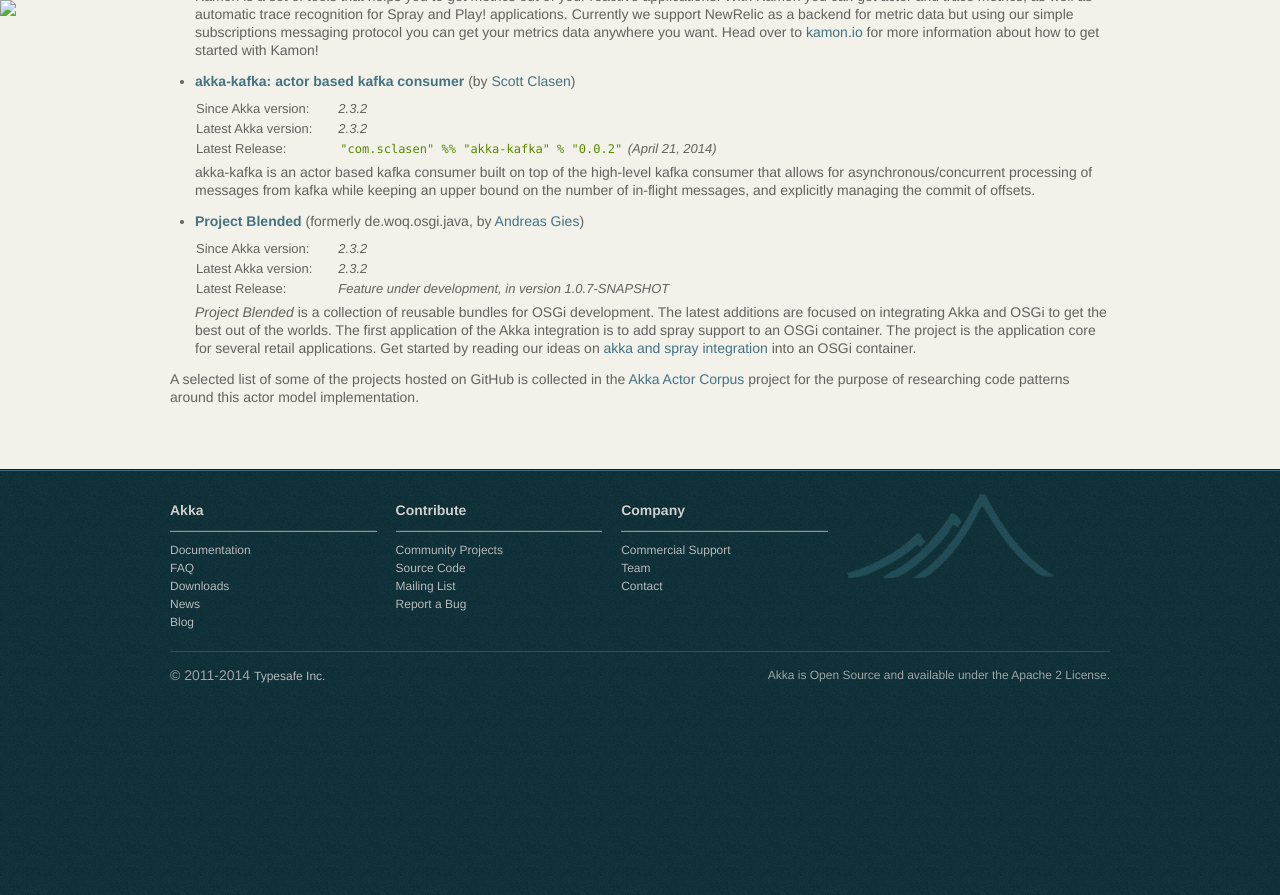
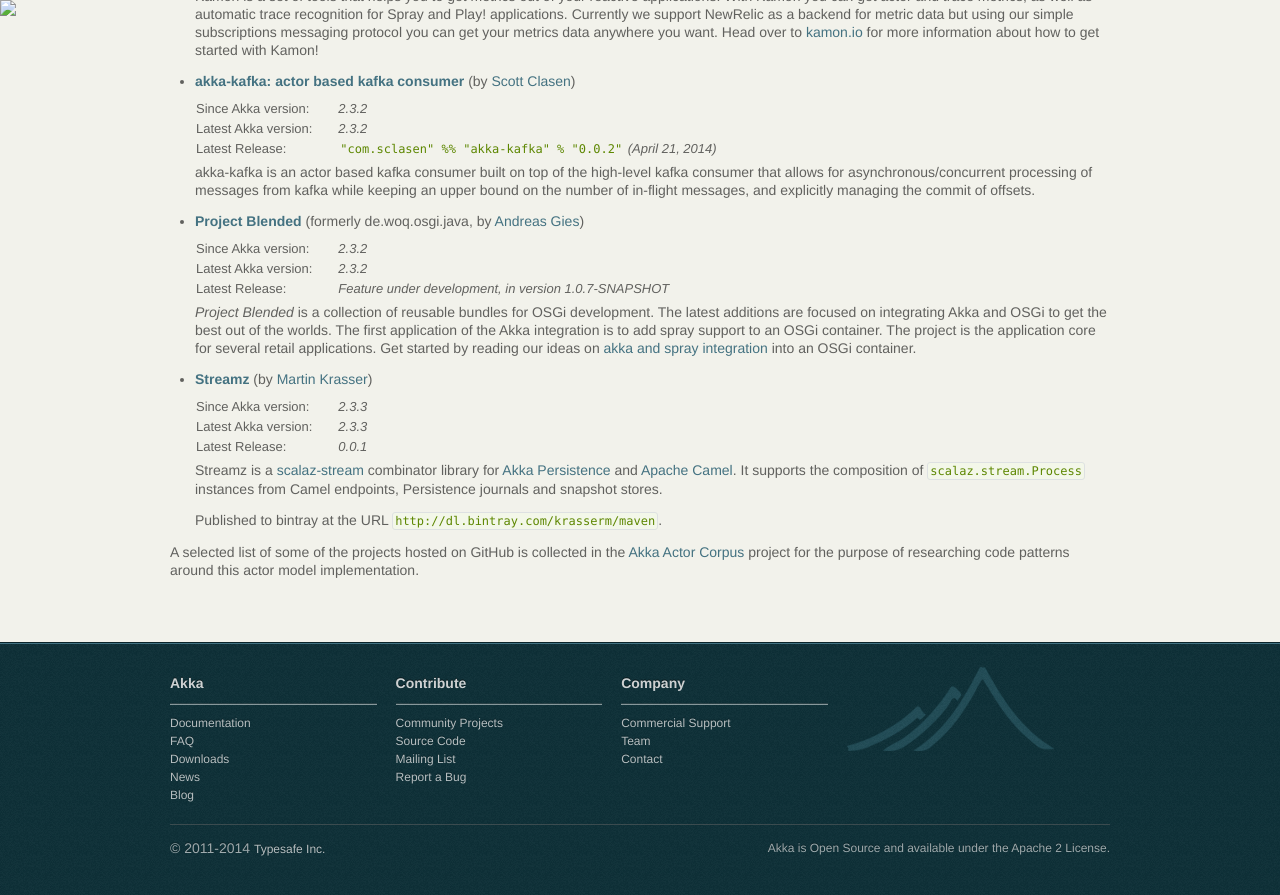
Before and after one commit to raboof/akka.github.com, a Jekyll site: the page built from community/index.md, in a window 1280 px wide and 900 px high, scrolled down 6473 px. Shown: the top 895 px of the window. Built offline with Jekyll 4.4.1, drawn with Linux system fonts in a browser that asks for light colours; before the commit the page ends 7200 px from its top, so only the background shows below that.

Commit message:
Add Streamz project

```diff
--- a/community/index.md
+++ b/community/index.md
@@ -556,6 +556,17 @@
   retail applications. Get started by reading our ideas on [akka and spray integration](http://www.wayofquality.de/projects/blended/)
   into an OSGi container.
 
+* **[Streamz](https://github.com/krasserm/streamz)** (by [Martin Krasser](https://github.com/krasserm))
+
+  <table class="stats">
+  <tr><td>Since Akka version:</td><td>2.3.3</td></tr>
+  <tr><td>Latest Akka version:</td><td>2.3.3</td></tr>
+  <tr><td>Latest Release:</td><td>0.0.1</td></tr>
+  </table>
+
+  Streamz is a [scalaz-stream](https://github.com/scalaz/scalaz-stream) combinator library for [Akka Persistence](http://doc.akka.io/docs/akka/2.3.3/scala/persistence.html) and [Apache Camel](http://camel.apache.org/). It supports the composition of ``scalaz.stream.Process`` instances from Camel endpoints, Persistence journals and snapshot stores.
+
+  Published to bintray at the URL `http://dl.bintray.com/krasserm/maven`.
 
 A selected list of some of the projects hosted on GitHub is collected in the
 [Akka Actor Corpus](http://actor-applications.cs.illinois.edu/akka.html)
```
